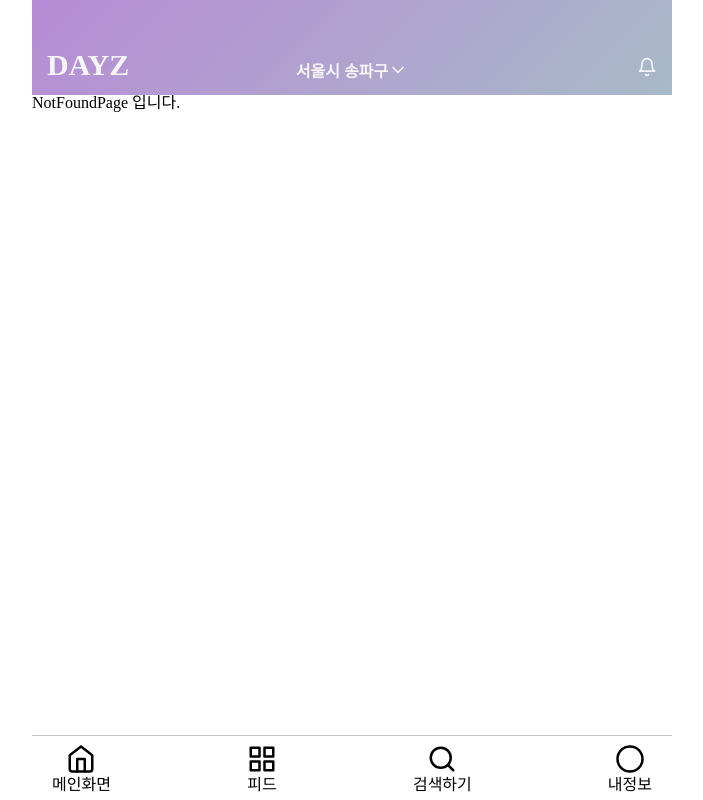
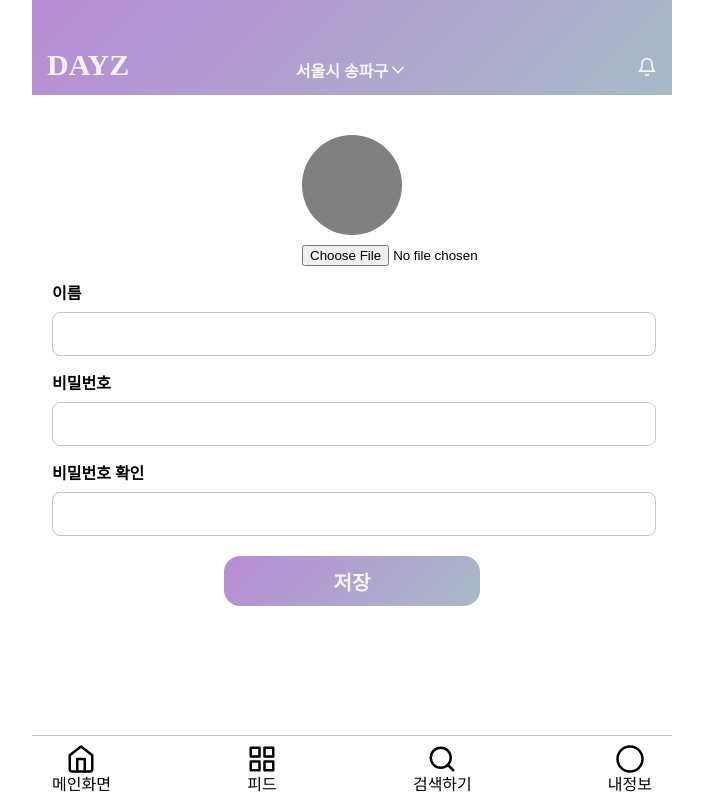
Before and after one commit to prgrms-web-devcourse/Team_DAYZ_DAYZ_FE, a React (Create React App) app: page /user/edit in a window 1280 px wide. Shown: the whole page, without its empty margins (288-991 px from the left). Built offline with nearby package versions, Linux system fonts and the light colour scheme.

Commit message:
Design: 유저 정보 변경 페이지 구현

```diff
--- a/src/pages/UserPage/UserPage.tsx
+++ b/src/pages/UserPage/UserPage.tsx
@@ -1,6 +1,6 @@
 import styled from '@emotion/styled';
 import React from 'react';
-import { Settings, ChevronRight } from 'react-feather';
+import { Settings, ChevronRight, Upload } from 'react-feather';
 import { Link } from 'react-router-dom';
 const UserPage = () => {
   return (
@@ -8,7 +8,9 @@ const UserPage = () => {
       <UserInfo>
         <UserInfoImg />
         <UserInfoName>희진짱</UserInfoName>
-        <Settings style={{ position: 'absolute', top: '50px', left: '60px' }} />
+        <Link to="/user/edit" style={{ textDecoration: 'none' }}>
+          <Settings style={{ position: 'absolute', top: '50px', left: '60px', color: 'black' }} />
+        </Link>
       </UserInfo>
 
       <ImportantInfo>
--- /dev/null
+++ b/src/pages/UserPage/UserProfileEditPage.tsx
@@ -0,0 +1,77 @@
+import styled from '@emotion/styled';
+import React from 'react';
+
+const UserProfileEditPage = () => {
+  return (
+    <UserEditWrapper>
+      <UserEditForm>
+        <UserAvatarWrapper>
+          <UserAvatar />
+          <AvatarChange type="file" accept="image/*" />
+        </UserAvatarWrapper>
+
+        <UserInputItem>
+          <UserInputName>이름</UserInputName>
+          <UserInput name="userName" />
+        </UserInputItem>
+        <UserInputItem>
+          <UserInputName>비밀번호</UserInputName>
+          <UserInput name="password" />
+        </UserInputItem>
+        <UserInputItem>
+          <UserInputName>비밀번호 확인</UserInputName>
+          <UserInput name="confirmPassword" />
+        </UserInputItem>
+        <Submit>저장</Submit>
+      </UserEditForm>
+    </UserEditWrapper>
+  );
+};
+const UserEditWrapper = styled.section``;
+const UserEditForm = styled.form`
+  margin-top: 40px;
+  width: 100%;
+`;
+const UserInputItem = styled.div`
+  margin: 20px;
+`;
+const UserInputName = styled.div`
+  font-size: 16px;
+  font-weight: 600;
+  margin-bottom: 10px;
+`;
+const UserAvatarWrapper = styled.div`
+  margin-left: calc(50% - 50px);
+`;
+const UserAvatar = styled.div`
+  width: 100px;
+  height: 100px;
+  border-radius: 50%;
+  background-color: grey;
+  border: none;
+`;
+const AvatarChange = styled.input`
+  margin-top: 10px;
+`;
+const UserInput = styled.input`
+  width: calc(100% - 20px);
+  height: 40px;
+  background: none;
+  border: solid 1px #c4c4c4;
+  border-radius: 8px;
+  font-size: 16px;
+  padding-left: 20px;
+`;
+const Submit = styled.button`
+  width: 40%;
+  height: 50px;
+  background: linear-gradient(135deg, #b88bd6 0%, #b88bd6 0.01%, #a8bac8 100%);
+  border: none;
+  text-decoration: none;
+  border-radius: 16px;
+  color: #f5f5f5;
+  font-size: 20px;
+  font-weight: 700;
+  margin-left: 30%;
+`;
+export default UserProfileEditPage;
--- a/src/pages/UserPage/index.tsx
+++ b/src/pages/UserPage/index.tsx
@@ -1,2 +1,3 @@
 export { default as UserPage } from './UserPage';
 export { default as UserBookedPage } from './UserBookedPage';
+export { default as UserProfileEditPage } from './UserProfileEditPage';
--- a/src/routes/Router.tsx
+++ b/src/routes/Router.tsx
@@ -16,6 +16,7 @@ import {
   UploadFeedPage,
   UserBookedPage,
 } from '../pages';
+import { UserProfileEditPage } from '../pages/UserPage';
 
 const Router = () => {
   return (
@@ -29,6 +30,7 @@ const Router = () => {
       <Route path="/booking/:id" exact component={BookingPage} />
       <Route path="/user" exact component={UserPage} />
       <Route path="/user/book" exact component={UserBookedPage} />
+      <Route path="/user/edit" exact component={UserProfileEditPage} />
       <Route path="/author" exact component={AuthorPage} />
       <Route path="/feed/comments/:id" exact component={Comments} />
       <Route path="/search/results" exact component={SearchResultsPage} />
```
